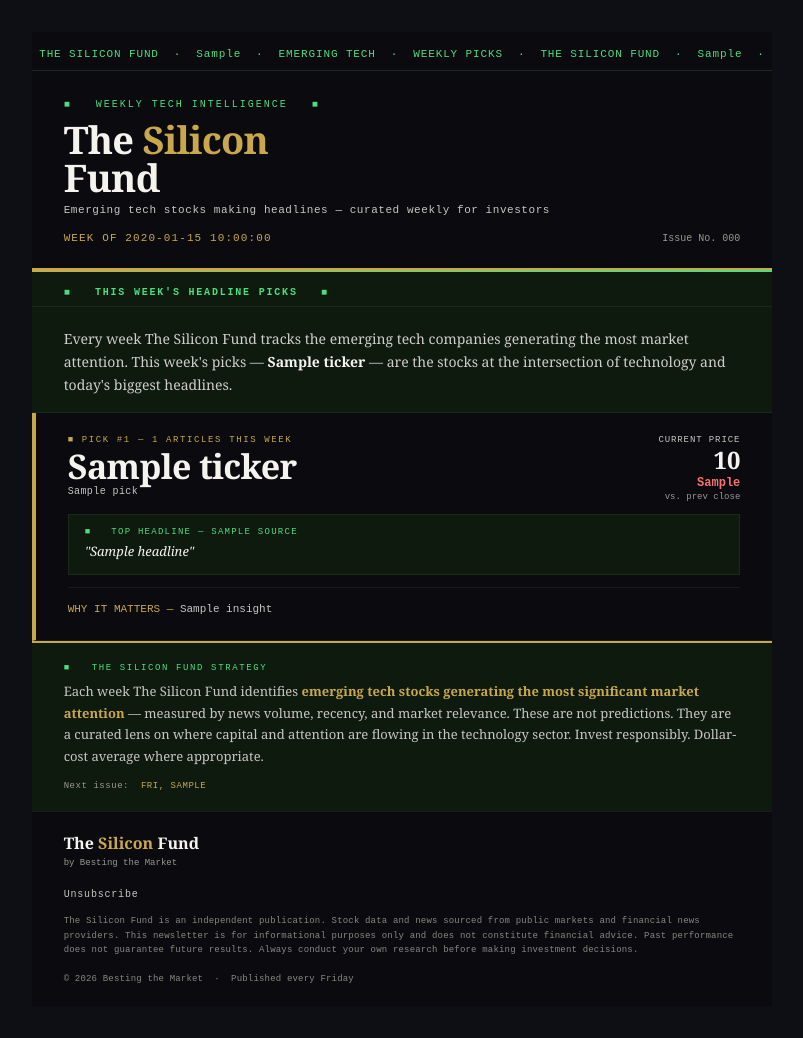
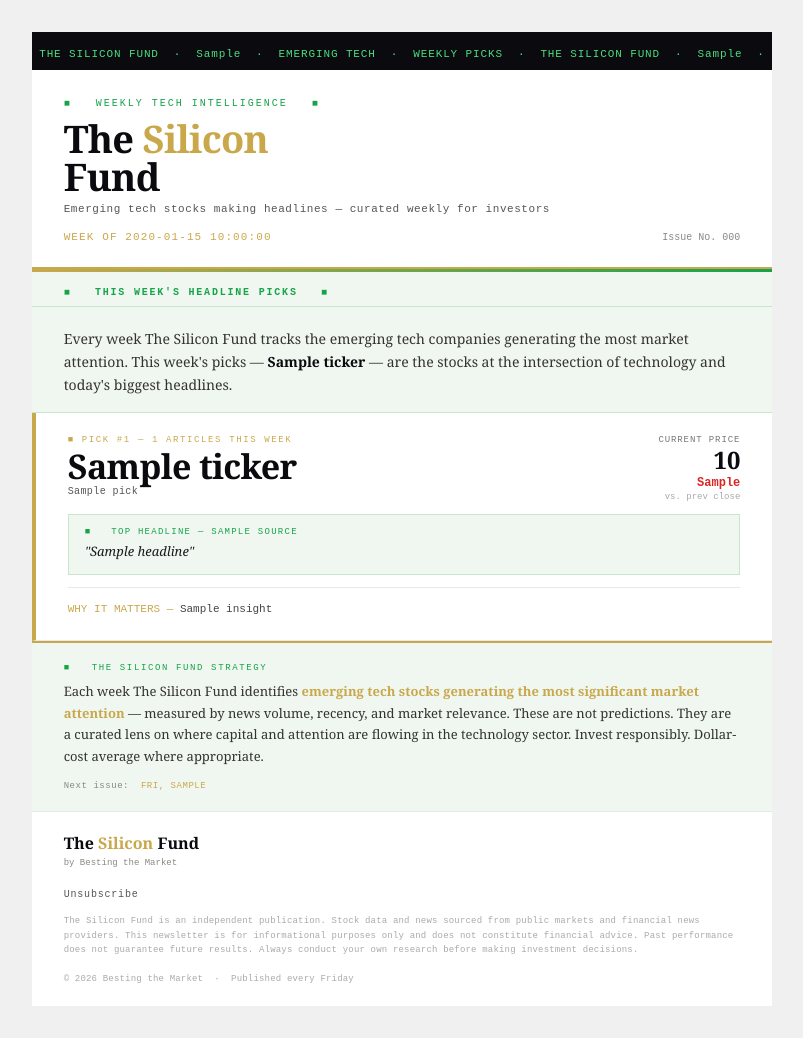
Before and after one commit to SpinDash16/BesttheMarket, a FastAPI app: template templates/sf_newsletter.html in a window 1280 px wide. Shown: the whole page, without its empty margins (238-1041 px from the left). Run offline with FastAPI, Linux system fonts and the light colour scheme; the template is opened without the code that fills it: most values are stand-ins (such as "Sample title", 1, 10 or a date in 2020).

Commit message:
Switch SF newsletter to white/light theme
Co-Authored-By: Claude Sonnet 4.6 <noreply@anthropic.com>

```diff
--- a/templates/sf_newsletter.html
+++ b/templates/sf_newsletter.html
@@ -7,109 +7,109 @@
 <meta name="format-detection" content="telephone=no" />
 <title>The Silicon Fund — {{ week_date }}</title>
 </head>
-<body style="margin:0;padding:0;background:#0D0F14;font-family:Georgia,'Times New Roman',serif;-webkit-font-smoothing:antialiased;">
+<body style="margin:0;padding:0;background:#f0f0f0;font-family:Georgia,'Times New Roman',serif;-webkit-font-smoothing:antialiased;">
 
-<table width="100%" cellpadding="0" cellspacing="0" border="0" style="background:#0D0F14;">
+<table width="100%" cellpadding="0" cellspacing="0" border="0" style="background:#f0f0f0;">
 <tr><td align="center" style="padding:32px 16px;">
 
 <table width="520" cellpadding="0" cellspacing="0" border="0" style="max-width:520px;width:100%;">
 
   <!-- TICKER TAPE -->
-  <tr><td style="background:#0A0A0F;padding:8px 0;overflow:hidden;white-space:nowrap;border-bottom:1px solid #1a2a1a;">
+  <tr><td style="background:#0a0a0f;padding:8px 0;overflow:hidden;white-space:nowrap;">
     <span style="font-family:'Courier New',Courier,monospace;font-size:11px;color:#4ade80;letter-spacing:0.08em;display:inline-block;">
       &nbsp;THE SILICON FUND &nbsp;·&nbsp; {{ ticker_line }} &nbsp;·&nbsp; EMERGING TECH &nbsp;·&nbsp; WEEKLY PICKS &nbsp;·&nbsp; THE SILICON FUND &nbsp;·&nbsp; {{ ticker_line }} &nbsp;·&nbsp;
     </span>
   </td></tr>
 
   <!-- MASTHEAD -->
-  <tr><td style="background:#0A0A0F;padding:28px 32px 24px;border-bottom:2px solid #C9A84C;">
-    <div style="font-family:'Courier New',Courier,monospace;font-size:10px;color:#4ade80;letter-spacing:0.2em;text-transform:uppercase;margin-bottom:10px;">&#9632; &nbsp; Weekly Tech Intelligence &nbsp; &#9632;</div>
-    <div style="font-family:Georgia,serif;font-size:38px;font-weight:bold;color:#F5F3EE;letter-spacing:-0.02em;line-height:1;margin-bottom:6px;">The <span style="color:#C9A84C;">Silicon</span><br>Fund</div>
-    <div style="font-family:'Courier New',Courier,monospace;font-size:11px;color:#C8C6C0;letter-spacing:0.05em;margin-top:8px;">Emerging tech stocks making headlines — curated weekly for investors</div>
+  <tr><td style="background:#ffffff;padding:28px 32px 24px;border-bottom:2px solid #C9A84C;">
+    <div style="font-family:'Courier New',Courier,monospace;font-size:10px;color:#16a34a;letter-spacing:0.2em;text-transform:uppercase;margin-bottom:10px;">&#9632; &nbsp; Weekly Tech Intelligence &nbsp; &#9632;</div>
+    <div style="font-family:Georgia,serif;font-size:38px;font-weight:bold;color:#0a0a0f;letter-spacing:-0.02em;line-height:1;margin-bottom:6px;">The <span style="color:#C9A84C;">Silicon</span><br>Fund</div>
+    <div style="font-family:'Courier New',Courier,monospace;font-size:11px;color:#555552;letter-spacing:0.05em;margin-top:8px;">Emerging tech stocks making headlines — curated weekly for investors</div>
     <table width="100%" cellpadding="0" cellspacing="0" border="0" style="margin-top:16px;">
       <tr>
         <td><div style="font-family:'Courier New',Courier,monospace;font-size:11px;color:#C9A84C;letter-spacing:0.1em;text-transform:uppercase;">Week of {{ week_date }}</div></td>
-        <td align="right"><div style="font-family:'Courier New',Courier,monospace;font-size:10px;color:#9a9890;">Issue No. {{ "%03d"|format(issue_number) }}</div></td>
+        <td align="right"><div style="font-family:'Courier New',Courier,monospace;font-size:10px;color:#888884;">Issue No. {{ "%03d"|format(issue_number) }}</div></td>
       </tr>
     </table>
   </td></tr>
 
-  <!-- GREEN RULE -->
-  <tr><td style="height:2px;background:linear-gradient(90deg,#C9A84C,#4ade80);"></td></tr>
+  <!-- RULE -->
+  <tr><td style="height:3px;background:linear-gradient(90deg,#C9A84C,#16a34a);"></td></tr>
 
   <!-- SECTION LABEL -->
-  <tr><td style="background:#0f1a0f;padding:6px 32px;border-bottom:1px solid #1a2a1a;">
-    <span style="font-family:'Courier New',Courier,monospace;font-size:10px;font-weight:bold;color:#4ade80;letter-spacing:0.18em;text-transform:uppercase;">&#9632; &nbsp; This Week's Headline Picks &nbsp; &#9632;</span>
+  <tr><td style="background:#f0f7f0;padding:6px 32px;border-bottom:1px solid #c8e6c8;">
+    <span style="font-family:'Courier New',Courier,monospace;font-size:10px;font-weight:bold;color:#16a34a;letter-spacing:0.18em;text-transform:uppercase;">&#9632; &nbsp; This Week's Headline Picks &nbsp; &#9632;</span>
   </td></tr>
 
   <!-- INTRO -->
-  <tr><td style="background:#0f1a0f;padding:20px 32px 16px;border-bottom:1px solid #1a2a1a;">
-    <p style="font-family:Georgia,serif;font-size:14px;color:#D0CEC8;line-height:1.65;margin:0;">
-      Every week The Silicon Fund tracks the emerging tech companies generating the most market attention. This week's picks — <strong style="color:#F5F3EE;">{% for p in picks %}{% if not loop.first %}{% if loop.last %} and {% else %}, {% endif %}{% endif %}{{ p.ticker }}{% endfor %}</strong> — are the stocks at the intersection of technology and today's biggest headlines.
+  <tr><td style="background:#f0f7f0;padding:20px 32px 16px;border-bottom:1px solid #c8e6c8;">
+    <p style="font-family:Georgia,serif;font-size:14px;color:#333330;line-height:1.65;margin:0;">
+      Every week The Silicon Fund tracks the emerging tech companies generating the most market attention. This week's picks — <strong style="color:#0a0a0f;">{% for p in picks %}{% if not loop.first %}{% if loop.last %} and {% else %}, {% endif %}{% endif %}{{ p.ticker }}{% endfor %}</strong> — are the stocks at the intersection of technology and today's biggest headlines.
     </p>
   </td></tr>
 
   <!-- PICKS -->
   {% for pick in picks %}
-  {% set accent = "#C9A84C" if loop.index == 1 else ("#4ade80" if loop.index == 2 else "#60a5fa") %}
+  {% set accent = "#C9A84C" if loop.index == 1 else ("#16a34a" if loop.index == 2 else "#2563eb") %}
 
-  <tr><td style="background:#0A0A0F;padding:0;">
-    <div style="padding:22px 32px;border-left:4px solid {{ accent }};border-bottom:1px solid #1a1a20;">
+  <tr><td style="background:#ffffff;padding:0;">
+    <div style="padding:22px 32px;border-left:4px solid {{ accent }};border-bottom:1px solid #e8e8e8;">
 
       <!-- Pick header -->
       <table width="100%" cellpadding="0" cellspacing="0" border="0" style="margin-bottom:12px;">
         <tr>
           <td width="55%" valign="top">
             <div style="font-family:'Courier New',Courier,monospace;font-size:9px;color:{{ accent }};letter-spacing:0.18em;text-transform:uppercase;margin-bottom:4px;">&#9632; Pick #{{ loop.index }} — {{ pick.news_count }} articles this week</div>
-            <div style="font-family:Georgia,serif;font-size:34px;font-weight:bold;color:#F5F3EE;letter-spacing:-0.02em;line-height:1;">{{ pick.ticker }}</div>
-            <div style="font-family:'Courier New',Courier,monospace;font-size:10px;color:#C8C6C0;margin-top:3px;letter-spacing:0.04em;">{{ pick.name }}</div>
+            <div style="font-family:Georgia,serif;font-size:34px;font-weight:bold;color:#0a0a0f;letter-spacing:-0.02em;line-height:1;">{{ pick.ticker }}</div>
+            <div style="font-family:'Courier New',Courier,monospace;font-size:10px;color:#555552;margin-top:3px;letter-spacing:0.04em;">{{ pick.name }}</div>
           </td>
           <td valign="top" align="right">
-            <div style="font-family:'Courier New',Courier,monospace;font-size:9px;color:#C8C6C0;letter-spacing:0.1em;text-transform:uppercase;margin-bottom:3px;">Current Price</div>
-            <div style="font-family:Georgia,serif;font-size:24px;font-weight:bold;color:#F5F3EE;line-height:1;">{{ pick.price_display }}</div>
-            <div style="font-family:'Courier New',Courier,monospace;font-size:12px;color:{% if pick.pct_positive %}#4ade80{% else %}#f87171{% endif %};margin-top:4px;font-weight:bold;">
+            <div style="font-family:'Courier New',Courier,monospace;font-size:9px;color:#777774;letter-spacing:0.1em;text-transform:uppercase;margin-bottom:3px;">Current Price</div>
+            <div style="font-family:Georgia,serif;font-size:24px;font-weight:bold;color:#0a0a0f;line-height:1;">{{ pick.price_display }}</div>
+            <div style="font-family:'Courier New',Courier,monospace;font-size:12px;color:{% if pick.pct_positive %}#16a34a{% else %}#dc2626{% endif %};margin-top:4px;font-weight:bold;">
               {{ pick.pct_display }}
             </div>
-            <div style="font-family:'Courier New',Courier,monospace;font-size:9px;color:#9a9890;margin-top:2px;">vs. prev close</div>
+            <div style="font-family:'Courier New',Courier,monospace;font-size:9px;color:#aaaaaa;margin-top:2px;">vs. prev close</div>
           </td>
         </tr>
       </table>
 
       <!-- Headline box -->
-      <div style="background:#0f1a0f;border:1px solid #1a2a1a;padding:12px 16px;margin-bottom:12px;">
-        <div style="font-family:'Courier New',Courier,monospace;font-size:9px;color:#4ade80;letter-spacing:0.14em;text-transform:uppercase;margin-bottom:5px;">&#9632; &nbsp; Top Headline — {{ pick.source }}</div>
-        <div style="font-family:Georgia,serif;font-size:13px;color:#F5F3EE;line-height:1.5;font-style:italic;">"{{ pick.headline }}"</div>
+      <div style="background:#f0f7f0;border:1px solid #c8e6c8;padding:12px 16px;margin-bottom:12px;">
+        <div style="font-family:'Courier New',Courier,monospace;font-size:9px;color:#16a34a;letter-spacing:0.14em;text-transform:uppercase;margin-bottom:5px;">&#9632; &nbsp; Top Headline — {{ pick.source }}</div>
+        <div style="font-family:Georgia,serif;font-size:13px;color:#1a1a1a;line-height:1.5;font-style:italic;">"{{ pick.headline }}"</div>
       </div>
 
       <!-- Insight -->
-      <div style="font-family:'Courier New',Courier,monospace;font-size:11px;color:#C8C6C0;line-height:1.7;border-top:1px solid #1a1a20;padding-top:12px;">
+      <div style="font-family:'Courier New',Courier,monospace;font-size:11px;color:#444442;line-height:1.7;border-top:1px solid #e8e8e8;padding-top:12px;">
         <span style="color:{{ accent }};">WHY IT MATTERS — </span>{{ pick.insight }}
       </div>
 
     </div>
   </td></tr>
-  {% if not loop.last %}<tr><td style="height:1px;background:#1a1a20;"></td></tr>{% endif %}
+  {% if not loop.last %}<tr><td style="height:1px;background:#e8e8e8;"></td></tr>{% endif %}
   {% endfor %}
 
   <!-- STRATEGY BOX -->
-  <tr><td style="background:#0f1a0f;padding:20px 32px;border-top:2px solid #C9A84C;">
-    <div style="font-family:'Courier New',Courier,monospace;font-size:9px;color:#4ade80;letter-spacing:0.18em;text-transform:uppercase;margin-bottom:8px;">&#9632; &nbsp; The Silicon Fund Strategy</div>
-    <div style="font-family:Georgia,serif;font-size:13px;color:#C8C6C0;line-height:1.65;">
+  <tr><td style="background:#f0f7f0;padding:20px 32px;border-top:2px solid #C9A84C;">
+    <div style="font-family:'Courier New',Courier,monospace;font-size:9px;color:#16a34a;letter-spacing:0.18em;text-transform:uppercase;margin-bottom:8px;">&#9632; &nbsp; The Silicon Fund Strategy</div>
+    <div style="font-family:Georgia,serif;font-size:13px;color:#333330;line-height:1.65;">
       Each week The Silicon Fund identifies <strong style="color:#C9A84C;">emerging tech stocks generating the most significant market attention</strong> — measured by news volume, recency, and market relevance. These are not predictions. They are a curated lens on where capital and attention are flowing in the technology sector. Invest responsibly. Dollar-cost average where appropriate.
     </div>
     <div style="margin-top:14px;">
-      <div style="font-family:'Courier New',Courier,monospace;font-size:9px;color:#9a9890;letter-spacing:0.06em;">Next issue: &nbsp;<span style="color:#C9A84C;">FRI, {{ next_friday|upper }}</span></div>
+      <div style="font-family:'Courier New',Courier,monospace;font-size:9px;color:#888884;letter-spacing:0.06em;">Next issue: &nbsp;<span style="color:#C9A84C;">FRI, {{ next_friday|upper }}</span></div>
     </div>
   </td></tr>
 
   <!-- FOOTER -->
-  <tr><td style="background:#0A0A0F;border-top:1px solid #1A1A20;padding:20px 32px;">
-    <div style="font-family:Georgia,serif;font-size:16px;font-weight:bold;color:#F5F3EE;margin-bottom:4px;">The <span style="color:#C9A84C;">Silicon</span> Fund</div>
-    <div style="font-family:'Courier New',Courier,monospace;font-size:9px;color:#9a9890;margin-bottom:12px;">by Besting the Market</div>
+  <tr><td style="background:#ffffff;border-top:1px solid #e8e8e8;padding:20px 32px;">
+    <div style="font-family:Georgia,serif;font-size:16px;font-weight:bold;color:#0a0a0f;margin-bottom:4px;">The <span style="color:#C9A84C;">Silicon</span> Fund</div>
+    <div style="font-family:'Courier New',Courier,monospace;font-size:9px;color:#888884;margin-bottom:12px;">by Besting the Market</div>
     <div style="margin-bottom:12px;">
-      <a href="{{ unsubscribe_url }}" style="font-family:'Courier New',Courier,monospace;font-size:10px;color:#C8C6C0;letter-spacing:0.08em;text-decoration:none;">Unsubscribe</a>
+      <a href="{{ unsubscribe_url }}" style="font-family:'Courier New',Courier,monospace;font-size:10px;color:#555552;letter-spacing:0.08em;text-decoration:none;">Unsubscribe</a>
     </div>
-    <div style="font-family:'Courier New',Courier,monospace;font-size:9px;color:#888880;line-height:1.6;letter-spacing:0.02em;">
+    <div style="font-family:'Courier New',Courier,monospace;font-size:9px;color:#aaaaaa;line-height:1.6;letter-spacing:0.02em;">
       The Silicon Fund is an independent publication. Stock data and news sourced from public markets and financial news providers. This newsletter is for informational purposes only and does not constitute financial advice. Past performance does not guarantee future results. Always conduct your own research before making investment decisions.<br><br>
       &copy; 2026 Besting the Market &nbsp;·&nbsp; Published every Friday
     </div>
```
